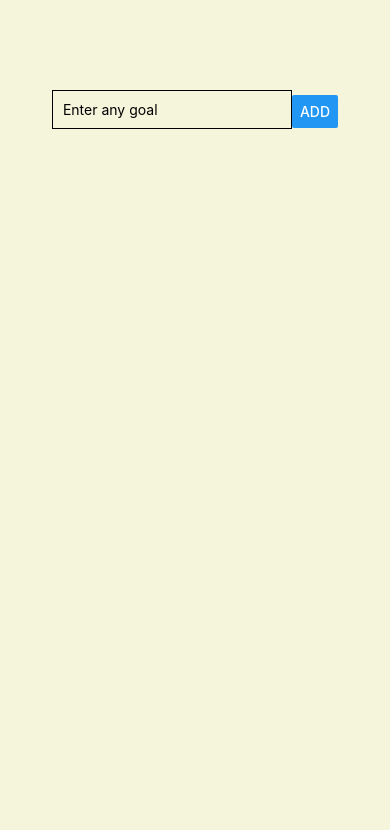
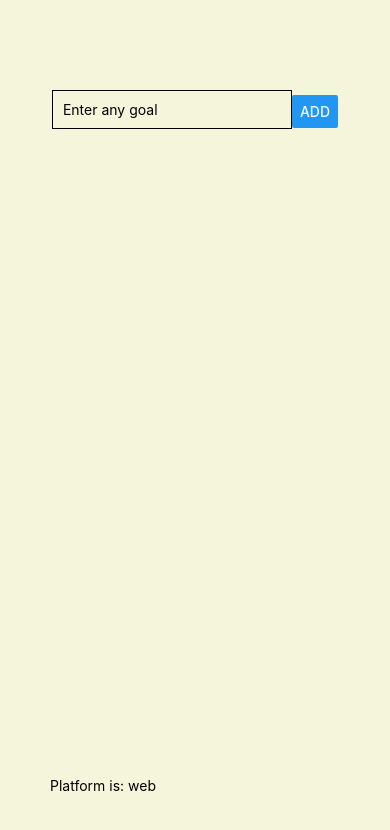
Before and after one commit to paulmboyce/rn-layout, a React Native app: screen / in a window 390 px wide. Shown: the top 830 px of the page. Built offline with nearby package versions, Linux system fonts and the light colour scheme.

Commit message:
refactor(renderInputFields): cleaner code and cleaner REGEX check for native

```diff
--- a/App.js
+++ b/App.js
@@ -13,6 +13,9 @@ import {
 import InputButton from "./components/InputButton";
 import DisplayItem from "./components/DisplayItem";
 import InputButtonModal from "./components/InputButtonModal";
+
+const isNative = Platform.OS.match(/^(IOS|ANDROID|NATIVE)$/i);
+const isWeb = !isNative;
 
 // MODAL for WEB:
 // Modal for Web (not in current react natve web):
@@ -50,10 +53,8 @@ export default function App() {
 		placeholder: "Enter any goal",
 	};
 
-	return (
-		<View style={styles.screen}>
-			{(() => {
-				if (Platform.OS !== "web") {
+	const renderInputFields = () => {
+		if (isNative) {
 			return (
 				<InputButtonModal
 					{...baseInputProps}
@@ -63,19 +64,18 @@ export default function App() {
 			);
 		}
 		return <InputButton {...baseInputProps} />;
-			})()}
+	};
 
+	return (
+		<View style={styles.screen}>
+			{renderInputFields()}
 			<FlatList
 				data={goals}
 				renderItem={({ item }) => (
 					<DisplayItem id={item.id} text={item.goal} onPress={deleteGoal} />
 				)}
 			/>
-			{(() => {
-				if (Platform.OS !== "web") {
-					return <Text>Platform is: {Platform.OS}</Text>;
-				}
-			})()}
+			<Text>Platform is: {Platform.OS}</Text>
 		</View>
 	);
 }
```
Lines whose indentation alone changed are shown as unchanged.
